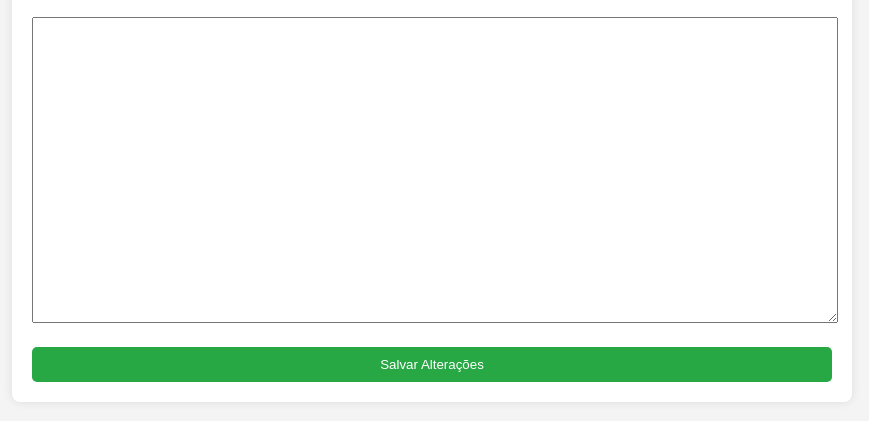
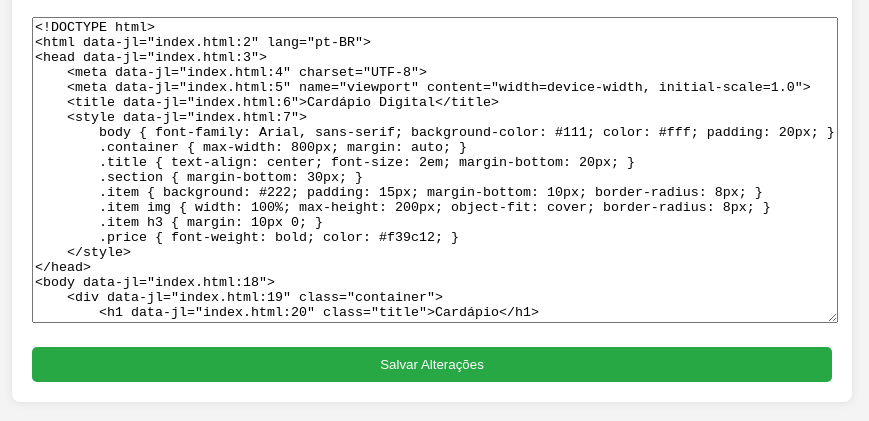
Before and after one commit to PVNDA95/Cardapio-Digital, a plain HTML site: page editor.html in a window 1280 px wide. Shown: the part 109-530 px from the top of the page, without its empty margins (208-1077 px from the left). Drawn offline with Linux system fonts and the light colour scheme.

Commit message:
Update editor.html

```diff
--- a/editor.html
+++ b/editor.html
@@ -20,6 +20,18 @@
         <button onclick="updateFile()">Salvar Alterações</button>
     </div>
     <script>
+        // Função para carregar o conteúdo do index.html
+        async function loadFile() {
+            const response = await fetch('/index.html');
+            if (response.ok) {
+                const content = await response.text();
+                document.getElementById('editor').value = content;
+            } else {
+                alert('Erro ao carregar o arquivo.');
+            }
+        }
+
+        // Função para atualizar o conteúdo do index.html
         async function updateFile() {
             const content = document.getElementById('editor').value;
             const response = await fetch('/update', {
@@ -35,6 +47,9 @@
                 alert('Erro ao atualizar o arquivo.');
             }
         }
+
+        // Carregar o conteúdo do index.html ao abrir a página
+        window.onload = loadFile;
     </script>
 </body>
 </html>
```
